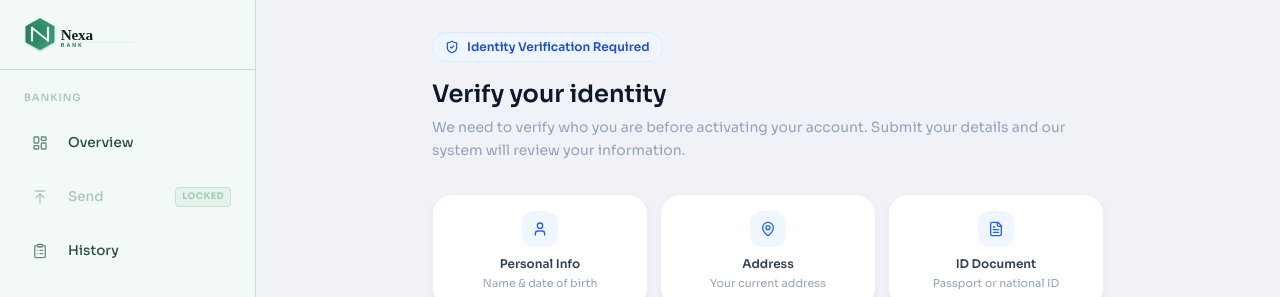
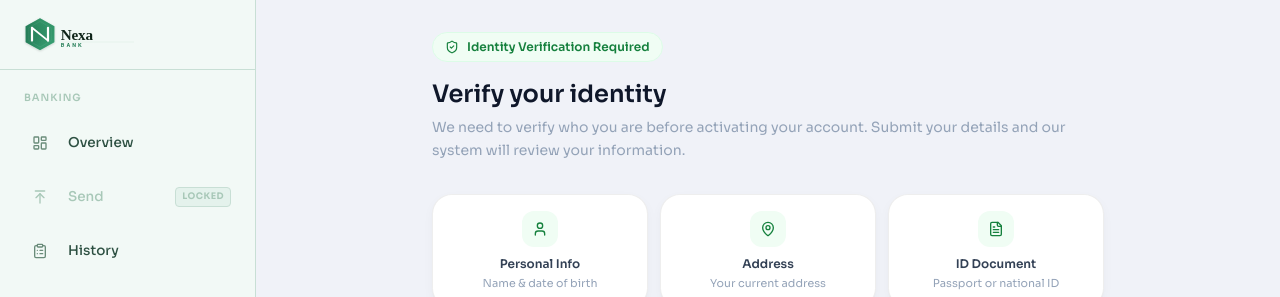
Before and after one commit to hvriza39-rgb/Online-banking, a Next.js app: page /kyc in a window 1280 px wide. Shown: the top 297 px of the page. Built offline with nearby package versions, Linux system fonts and the light colour scheme; no server answers; the database is empty; sample sign-in values are in the browser's storage.

Commit message:
Update page.tsx

```diff
--- a/src/app/(dashboard)/kyc/page.tsx
+++ b/src/app/(dashboard)/kyc/page.tsx
@@ -16,17 +16,14 @@ export default async function KycPage() {
     select: { kycStatus: true, name: true },
   });
 
-  // Already verified — redirect to dashboard
   if (user?.kycStatus === "VERIFIED") redirect("/dashboard");
 
-  // Already submitted — show pending state instead of the form
   if (user?.kycStatus === "PENDING") {
     return (
       <div className="min-h-screen p-6 lg:p-8">
         <div className="max-w-2xl mx-auto">
           <div className="card p-10 flex flex-col items-center text-center">
 
-            {/* Pending icon */}
             <div className="relative mb-6">
               <div className="absolute inset-0 rounded-full bg-amber-400/20 animate-ping"
                 style={{ animationDuration: "2s" }} />
@@ -40,7 +37,6 @@ export default async function KycPage() {
             </h1>
             <p className="text-slate-400 text-sm max-w-sm leading-relaxed mb-6">
               Your KYC details have been submitted and are currently under review.
-
             </p>
 
             <div className="flex items-center gap-2.5 bg-amber-50 border border-amber-200 rounded-2xl px-4 py-3 w-full max-w-xs">
@@ -62,7 +58,7 @@ export default async function KycPage() {
 
         {/* Header */}
         <div className="mb-8 fade-up">
-          <div className="inline-flex items-center gap-2 bg-blue-50 border border-blue-100 text-blue-700 text-xs font-semibold px-3 py-1.5 rounded-full mb-4">
+          <div className="inline-flex items-center gap-2 bg-green-50 border border-green-100 text-green-700 text-xs font-semibold px-3 py-1.5 rounded-full mb-4">
             <ShieldCheck className="w-3.5 h-3.5" />
             Identity Verification Required
           </div>
@@ -70,20 +66,19 @@ export default async function KycPage() {
           <p className="text-slate-400 text-sm mt-1.5 leading-relaxed">
             We need to verify who you are before activating your account.
             Submit your details and our system will review your information.
-
           </p>
         </div>
 
         {/* Steps overview */}
         <div className="grid grid-cols-3 gap-3 mb-7 fade-up delay-1">
           {[
-            { icon: User,        label: "Personal Info",  sub: "Name & date of birth" },
-            { icon: MapPin,      label: "Address",        sub: "Your current address" },
-            { icon: FileText,    label: "ID Document",    sub: "Passport or national ID" },
+            { icon: User,     label: "Personal Info", sub: "Name & date of birth" },
+            { icon: MapPin,   label: "Address",       sub: "Your current address" },
+            { icon: FileText, label: "ID Document",   sub: "Passport or national ID" },
           ].map(({ icon: Icon, label, sub }) => (
             <div key={label} className="card p-4 text-center">
-              <div className="w-9 h-9 rounded-xl bg-blue-50 flex items-center justify-center mx-auto mb-2">
-                <Icon className="w-4 h-4 text-blue-600" />
+              <div className="w-9 h-9 rounded-xl bg-green-50 flex items-center justify-center mx-auto mb-2">
+                <Icon className="w-4 h-4 text-green-700" />
               </div>
               <p className="text-[12px] font-semibold text-slate-700">{label}</p>
               <p className="text-[11px] text-slate-400 mt-0.5">{sub}</p>
```
